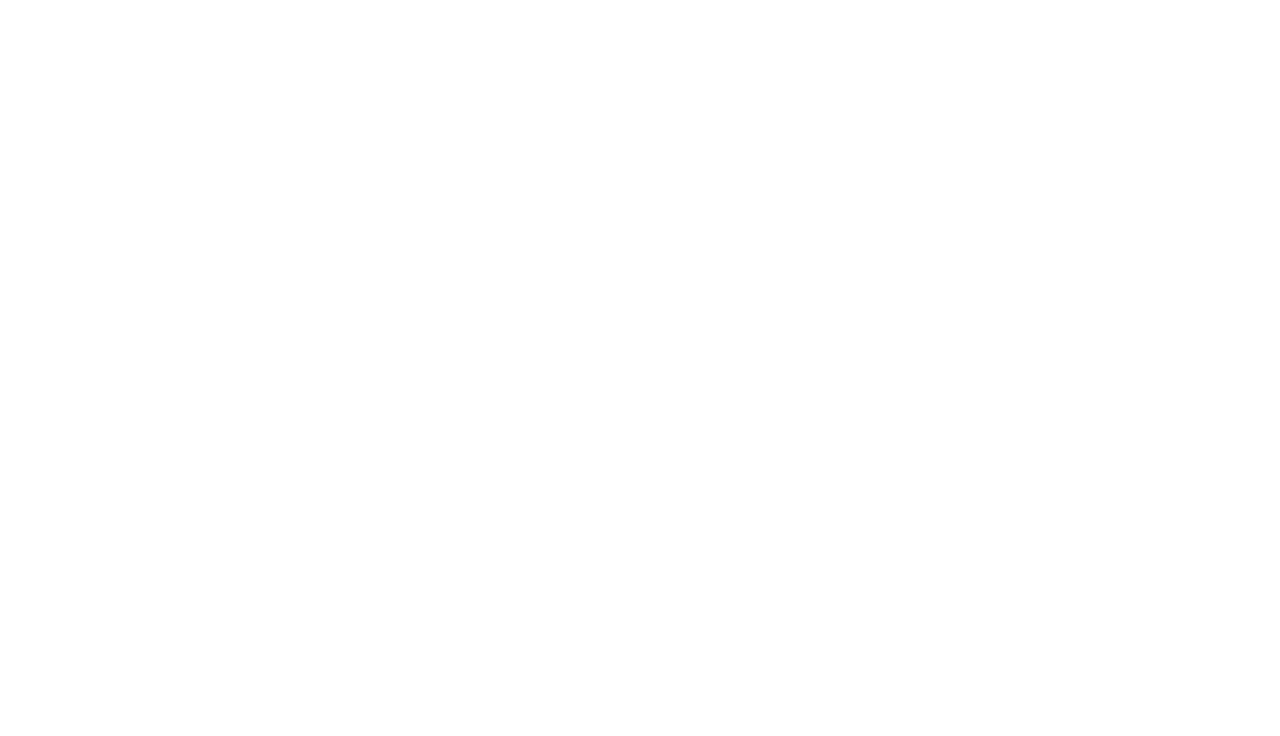
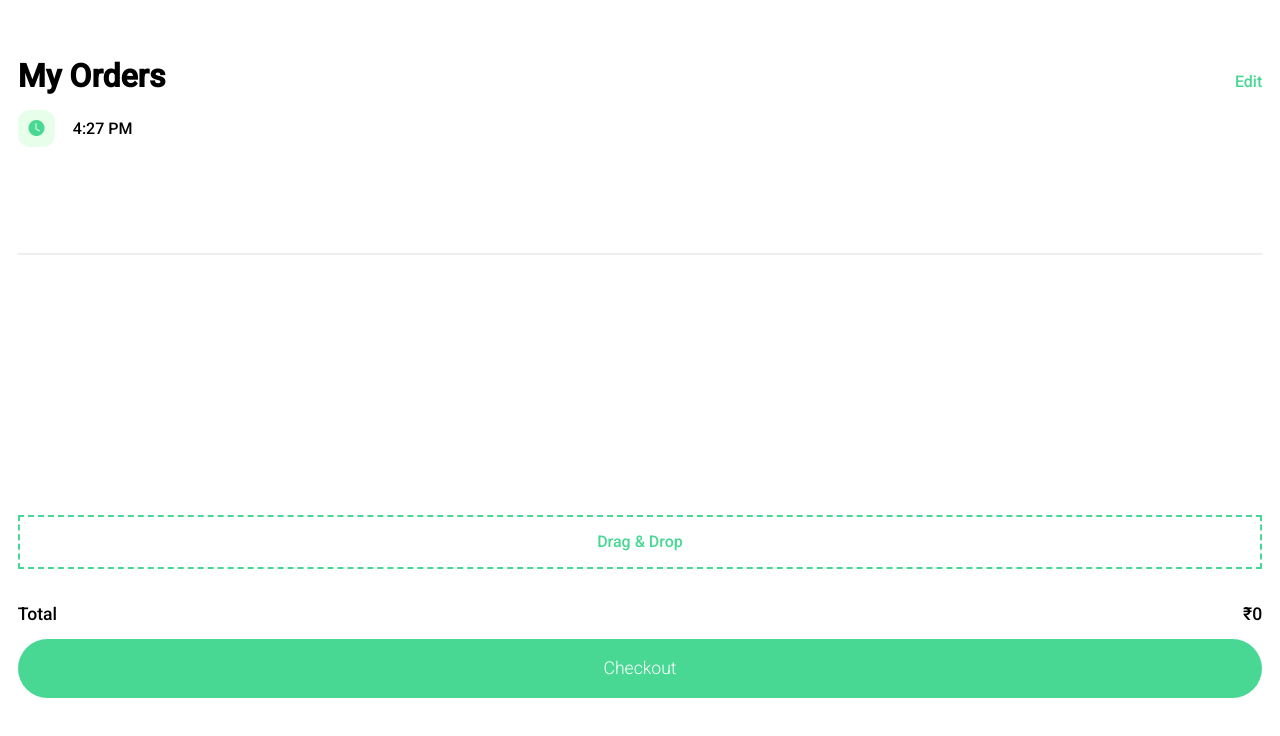
Before and after one commit to r12esh/food-order-web-app, a React (Create React App) app: page /checkout in a window 1280 px wide. Shown: the top 736 px of the page. Built offline with nearby package versions, Linux system fonts and the light colour scheme.

Commit message:
web app done

```diff
--- a/src/components/CheckOutPage.jsx
+++ b/src/components/CheckOutPage.jsx
@@ -1,10 +1,9 @@
 import React from 'react';
+import OrderColumn from "./OrderColumn";
 
 const CheckOutPage = () => {
   return (
-    <div>
-
-    </div>
+    <OrderColumn/>
   );
 };
 
--- a/src/components/OrderColumn.jsx
+++ b/src/components/OrderColumn.jsx
@@ -1,5 +1,6 @@
 import React, {useContext} from 'react';
 import {OrderContext} from "../Context/OrderContext";
+import {Link} from "react-router-dom";
 
 const OrderColumn = () => {
 
@@ -71,7 +72,7 @@
           </div>
         </div>
         <div className="order-price">
-          ₹{order.totalPrice ? order.totalPrice : order.price}
+          ₹{order.totalPrice ? order.totalPrice.toFixed(2) : order.price}
         </div>
         <div className="remove-order" onClick={() => removeOrder(order)}>
           <i className="bi-x"/>
@@ -117,10 +118,14 @@
 
   const checkOutButton = () => {
     return (
-      <div onClick={() => {
-      }} className="checkout-button">
-        Checkout
-      </div>
+      <Link
+        style={{color: "white", textDecoration: "none"}}
+        to="/checkout"
+      >
+        <div className="checkout-button">
+          Checkout
+        </div>
+      </Link>
     )
   }
 
--- a/src/components/SideMenu.jsx
+++ b/src/components/SideMenu.jsx
@@ -10,19 +10,19 @@
       </div>
     )
   }
-  const cartButton = () => {
-    return (
-      <div className="side-menu-buttons">
-        MY CART
-      </div>
-    )
-  }
+
+  // const cartButton = () => {
+  //   return (
+  //     <div className="side-menu-buttons">
+  //       MY CART
+  //     </div>
+  //   )
+  // }
 
   const sideMenuList = () => {
     return (
       <div className="side-menu-list">
         {menuButton()}
-        {/*{cartButton()}*/}
       </div>
     )
   }
--- a/src/desktop.css
+++ b/src/desktop.css
@@ -52,14 +52,6 @@
   display: flex;
   flex-direction: column;
   justify-content: space-between;
-  /*min-width: 13em;*/
-  /*min-height: 13em;*/
-  /*max-width: 13em;*/
-  /*max-height: 13em;*/
-  /*min-width: min-content;*/
-  /*min-height: min-content;*/
-  /*max-width: max-content;*/
-  /*max-height: max-content;*/
   height: 100%;
   width: 100%;
   background-size: cover;
@@ -205,7 +197,7 @@
 
 
 .side-menu-list {
-  margin-top: 50%;
+  margin-top: 12ch;
   display: flex;
   flex-direction: column;
   align-items: end;
@@ -433,7 +425,7 @@
   align-items: center;
   border: dashed 2px #49D893;
   width: inherit;
-  height: 49px;
+  height: 6ch;
   margin-top: 3ch;
 }
 
```
